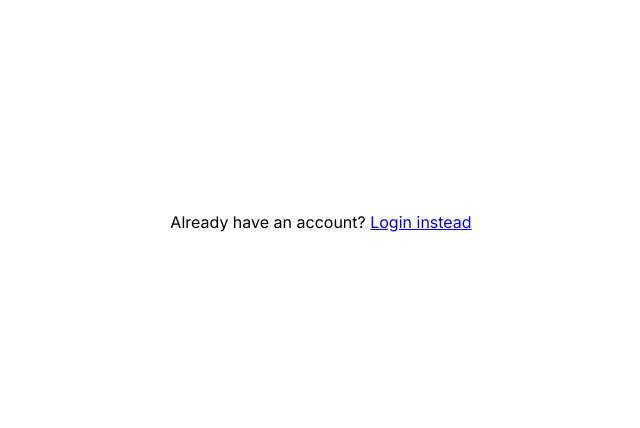
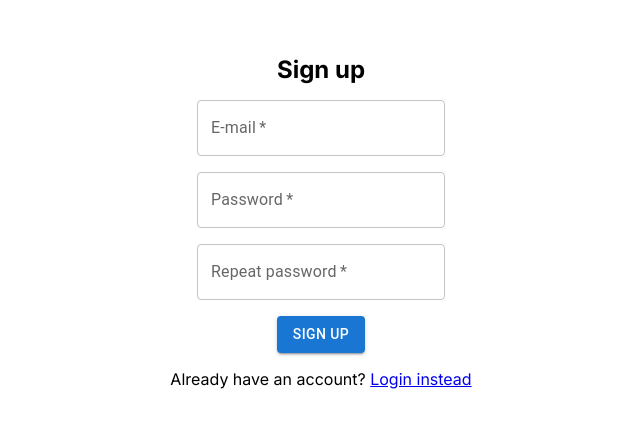
Before and after one commit to mikkolikoli/gui-course-project, a Next.js app: page /signup in a window 1280 px wide. Shown: the part 178-606 px from the top of the page, without its empty margins (319-959 px from the left). Built offline with nearby package versions, Linux system fonts and the light colour scheme.

Commit message:
style sign up page

```diff
--- a/app/(login)/signup/page.tsx
+++ b/app/(login)/signup/page.tsx
@@ -1,66 +1,30 @@
 "use client"
 import { useState } from "react"
-// import { auth } from "@/src/firebaseConfig"
-// import { createUserWithEmailAndPassword } from "firebase/auth"
-// import { SignInWithGoogleButton } from "@/src/components/auth/authButtons"
-// import ErrorText from "@/src/components/errorText"
+
 import Link from "next/link"
+import { Stack, TextField, Button } from "@mui/material"
 
 export default function Page() {
     const [ email, setEmail ] = useState("")
     const [ password, setPassword ] = useState("")
     const [ repeatPassword, setRepeatPassword ] = useState("")
-    const [ valid, setValid ] = useState(false)
+    const [ error, setError ] = useState(false)
     const [ errortext, setErrortext] = useState("")
-
-    const checkPassword = () => {
-        if (password === repeatPassword) {
-            setValid(true)
-        }
-        else {
-            setValid(false)
-        }
-    }
 
     const handleEmailChange = (e: any) => {
         setEmail(e.target.value)
     }
     const handlePasswordChange = (e: any) => {
         setPassword(e.target.value)
-        checkPassword();
-
-        if (repeatPassword.length > 0 && !valid) {
-            setErrortext("Passwords don't match")
-        }
     }
 
     const handleRepeatPasswordChange = (e: any) => {
         setRepeatPassword(e.target.value)
-        checkPassword()
+    }
 
-        if (!valid) {
-            setErrortext("Passwords don't match")
-        }
-    }
+    const signUpFormSubmitted = (e: any) => {}
     /*
-    const signUp = (e: any) => {
-        e.preventDefault();
 
-        if (!valid) {
-            return false;
-        }
-
-        createUserWithEmailAndPassword(auth, email, password)
-            .then((userCredential) => {
-                const user = userCredential.user
-                // add user to firestore
-            })
-            .catch((error) => {
-                const errorCode = error.code;
-                const errorMessage = error.message;
-                // alert user
-            })
-    }
 
     <form onSubmit={signUp}>
                 <input type="email" name="email" id="email" value={email} />
@@ -72,12 +36,61 @@ export default function Page() {
                 {valid ? <ErrorText text={errortext} /> : null}
                 <input type="submit" value="Sign up" />
             </form>
+
+            <p>Already have an account? <Link href="/login">Login instead</Link></p>
             */
 
     return (
-        <main>
+        <Stack
+            component="section"
+            alignItems="center"
+            justifyContent="center"
+            direction="column"
+            spacing={2}
+        >
+            <h1>Sign up</h1>
+            <Stack
+                component="form"
+                direction="column"
+                alignItems="center"
+                justifyContent="center"
+                spacing={2}
+                onSubmit={signUpFormSubmitted}
+            >
+                <TextField
+                    required
+                    type="email"
+                    label="E-mail"
+                    value={email}
+                    onChange={handleEmailChange}
+                    autoComplete="username" />
+                <TextField
+                    required
+                    error={error}
+                    helperText={errortext}
+                    type="password"
+                    label="Password"
+                    value={password}
+                    onChange={handlePasswordChange}
+                    autoComplete="new-password" />
+                <TextField
+                    required
+                    error={error}
+                    helperText={errortext}
+                    type="password"
+                    label="Repeat password"
+                    value={repeatPassword}
+                    onChange={handleRepeatPasswordChange}
+                    autoComplete="new-password" />
 
+                <Button
+                    variant="contained"
+                    type="submit"
+                >
+                    Sign up
+                </Button>
+            </Stack>
             <p>Already have an account? <Link href="/login">Login instead</Link></p>
-        </main>
+        </Stack>
     )
 }
```
